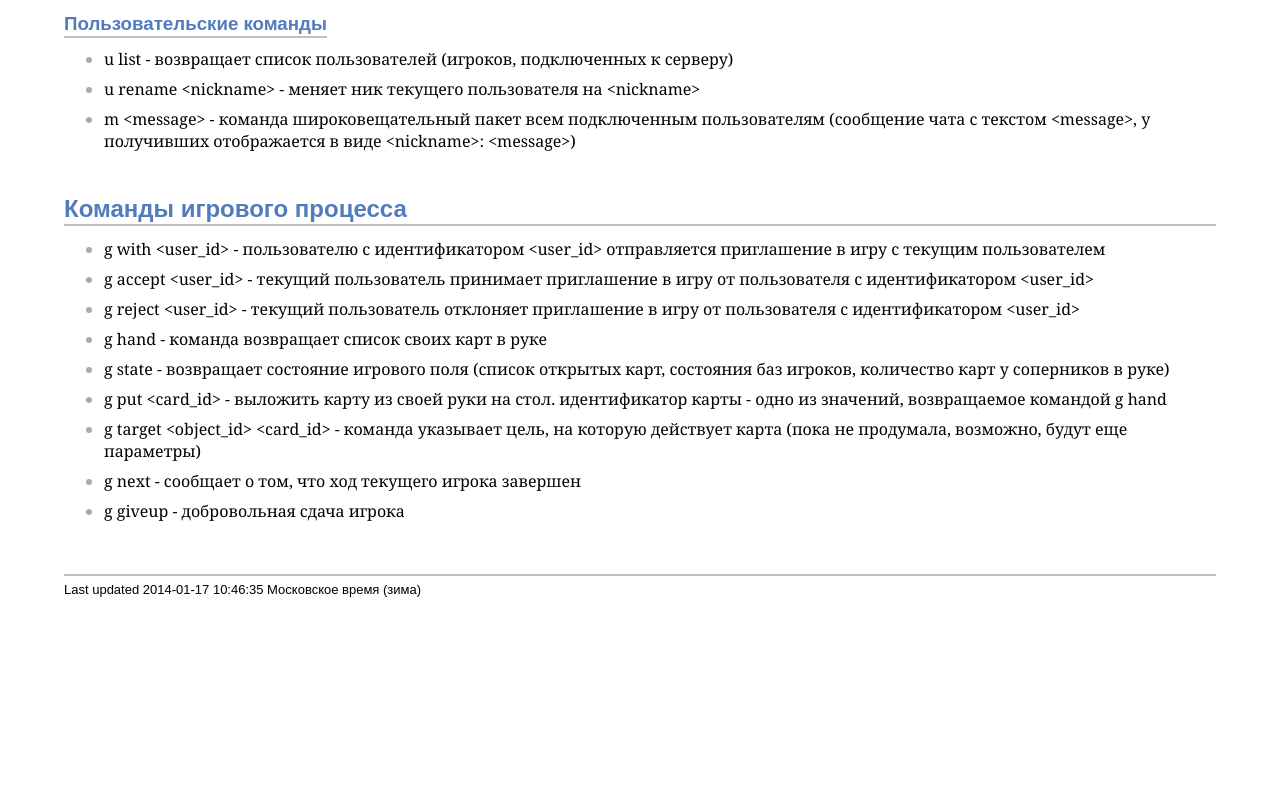
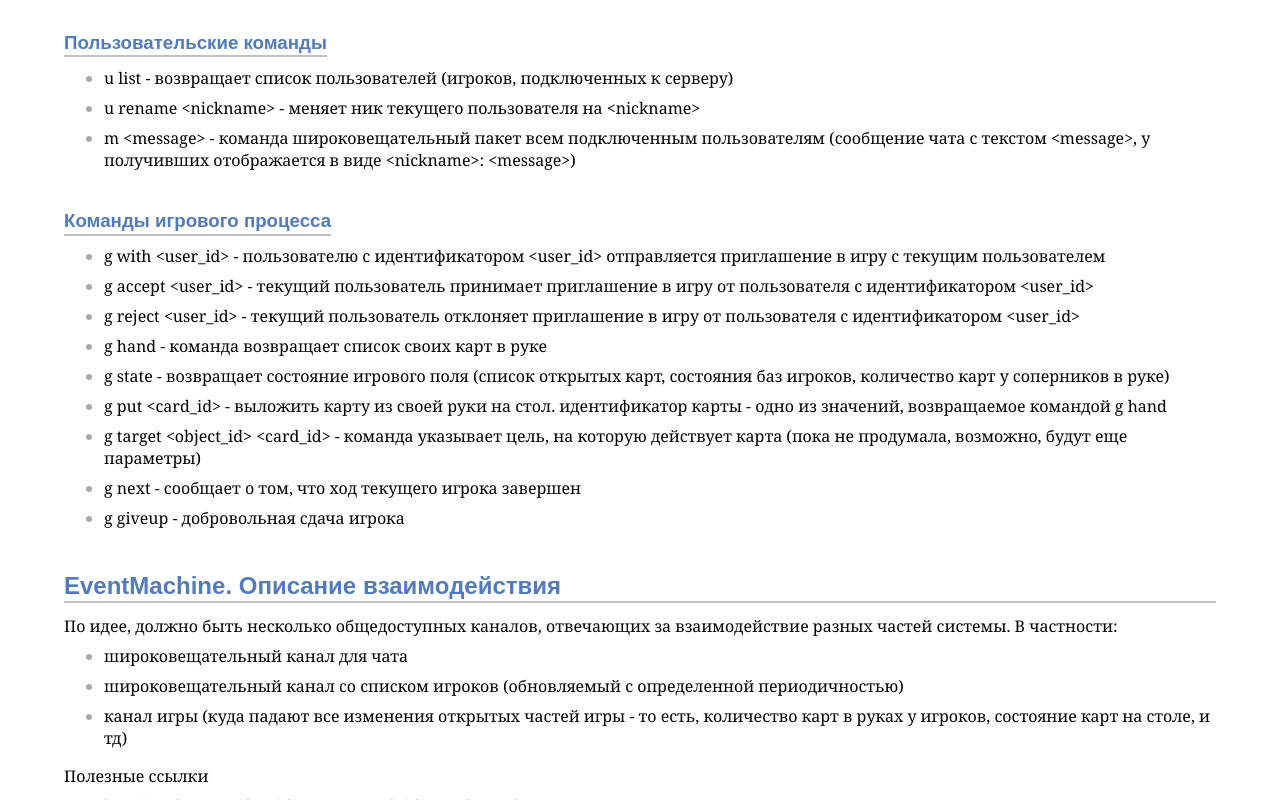
Before and after one commit to latticetower/fragile_machinery, a plain HTML site: page docs/index.html in a window 1280 px wide. Shown: the part 2000-2800 px from the top of the page. Before the commit the page ends 2604 px from the top, so only its background shows below. Drawn offline with Linux system fonts and the light colour scheme.

Commit message:
added to project description some thoughts on channels usage in project

```diff
--- a/docs/index.html
+++ b/docs/index.html
@@ -841,11 +841,8 @@ m &lt;message&gt; - команда широковещательный пакет
 </li>
 </ul></div>
 </div>
-</div>
-</div>
-<div class="sect1">
-<h2 id="_команды_игрового_процесса">Команды игрового процесса</h2>
-<div class="sectionbody">
+<div class="sect2">
+<h3 id="_команды_игрового_процесса">Команды игрового процесса</h3>
 <div class="ulist"><ul>
 <li>
 <p>
@@ -896,10 +893,47 @@ g giveup - добровольная сдача игрока
 </div>
 </div>
 </div>
+<div class="sect1">
+<h2 id="_eventmachine_описание_взаимодействия">EventMachine. Описание взаимодействия</h2>
+<div class="sectionbody">
+<div class="paragraph"><p>По идее, должно быть несколько общедоступных каналов, отвечающих за взаимодействие разных частей системы. В частности:</p></div>
+<div class="ulist"><ul>
+<li>
+<p>
+широковещательный канал для чата
+</p>
+</li>
+<li>
+<p>
+широковещательный канал со списком игроков (обновляемый с определенной периодичностью)
+</p>
+</li>
+<li>
+<p>
+канал игры (куда падают все изменения открытых частей игры - то есть, количество карт в руках у игроков, состояние карт на столе, и тд)
+</p>
+</li>
+</ul></div>
+<div class="paragraph"><p>Полезные ссылки</p></div>
+<div class="ulist"><ul>
+<li>
+<p>
+<a href="http://pusher.com/docs/client_api_guide/client_channels">http://pusher.com/docs/client_api_guide/client_channels</a>
+</p>
+</li>
+<li>
+<p>
+<a href="https://gist.github.com/jShaf/1d99514dbbdb69f5c4b6">https://gist.github.com/jShaf/1d99514dbbdb69f5c4b6</a>
+</p>
+</li>
+</ul></div>
+</div>
+</div>
+</div>
 <div id="footnotes"><hr /></div>
 <div id="footer">
 <div id="footer-text">
-Last updated 2014-01-17 10:46:35 Московское время (зима)
+Last updated 2014-01-18 09:58:24 Московское время (зима)
 </div>
 </div>
 </body>
```
Also changed, not shown: docs/index.txt.
